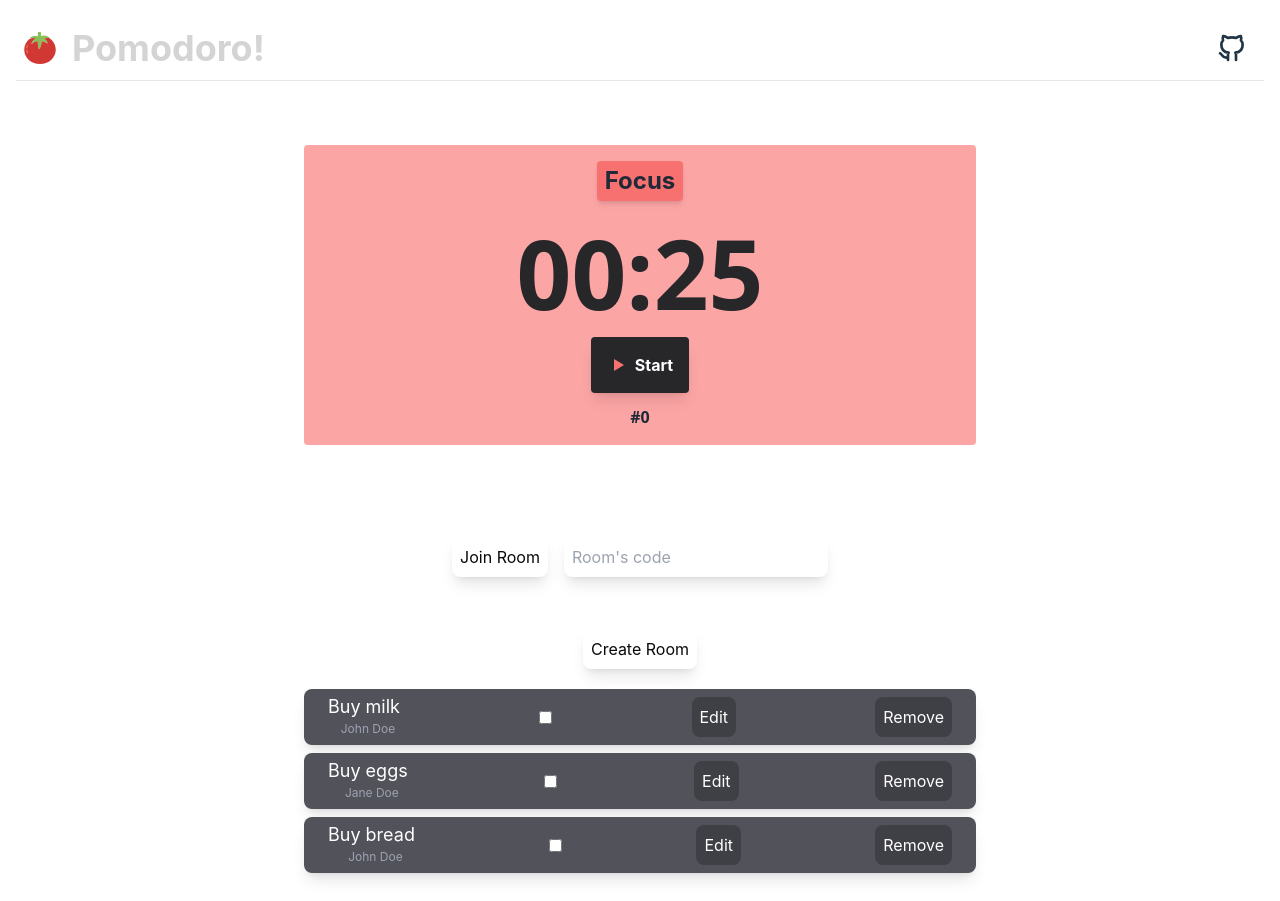
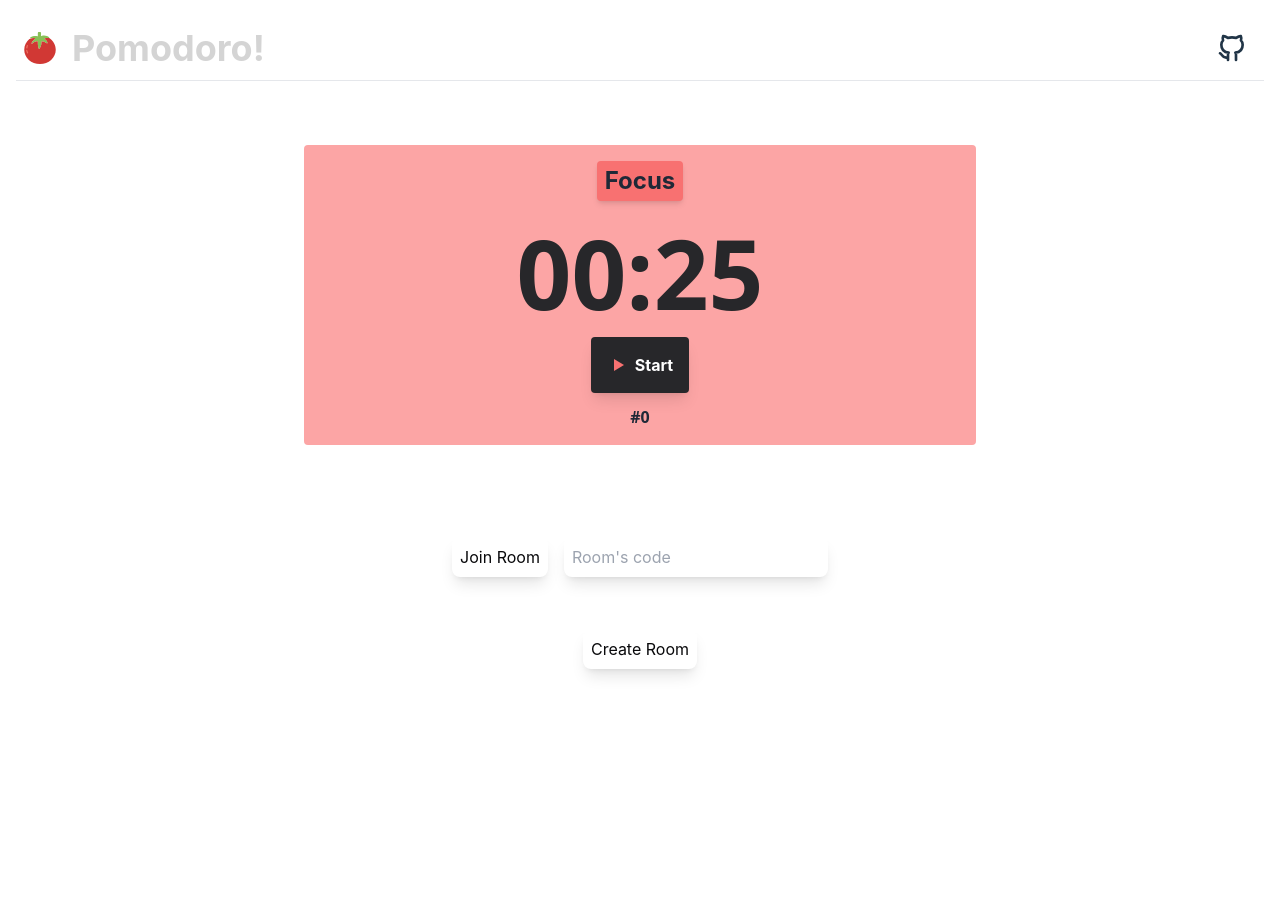
Before and after one commit to daniqss/pomodoro, a React (Vite) app in the folder client/: page / in a window 1280 px wide. After the commit the page ends 800 px from the top, so only its background shows below. Built offline with nearby package versions, Linux system fonts and the light colour scheme; no server answers; a web font is replaced by a local one.

Commit message:
chore: remove todolist for now

```diff
--- a/client/src/App.tsx
+++ b/client/src/App.tsx
@@ -1,7 +1,7 @@
 import Timer from "./components/Timer";
 import Header from "./components/Header";
 import ConnectionManager from "./components/ConnectionManager";
-import TodoList from "./components/TodoList";
+// import TodoList from "./components/TodoList";
 
 function App() {
   return (
@@ -10,7 +10,7 @@ function App() {
       <main className="mx-6 sm:mx-40 md:mx-60 lg:mx-72 relative">
         <Timer />
         <ConnectionManager />
-        <TodoList />
+        {/* <TodoList /> */}
       </main>
     </>
   );
```
